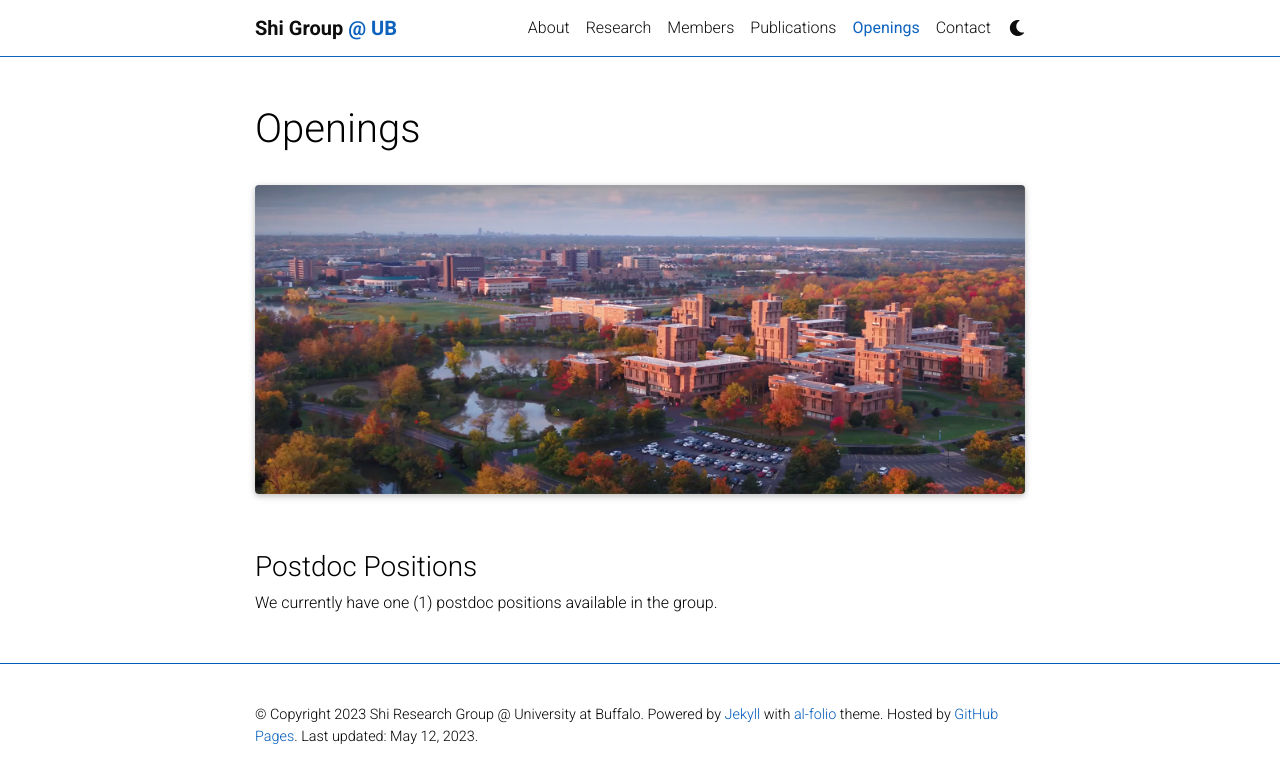
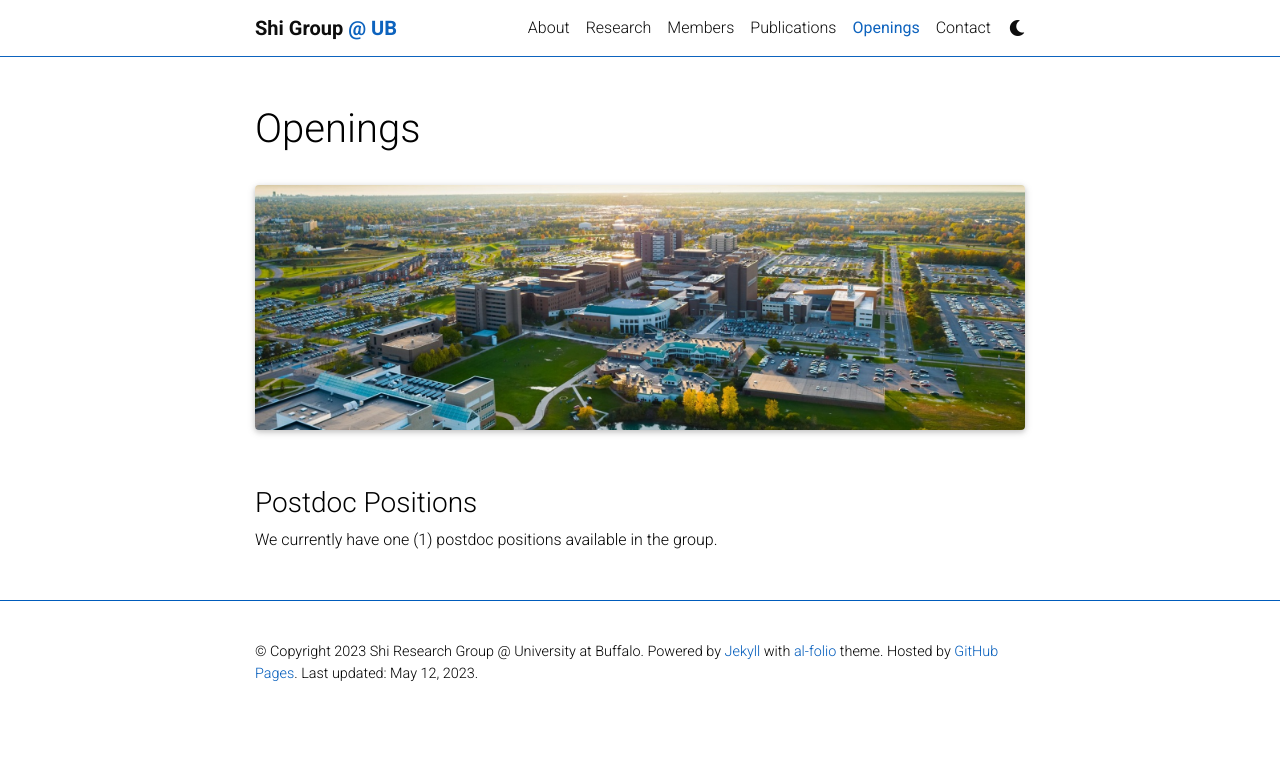
Before and after one commit to ShiResearchGroup/shiresearchgroup.github.io, a Jekyll site: the page built from _pages/openings.md, in a window 1280 px wide. Shown: the top 783 px of the page. Built offline with Jekyll 4.4.1, drawn with Linux system fonts in a browser that asks for light colours; full-size pictures stand in for the smaller copies a plugin makes; comment, search, counter and statistics services are not loaded; a style sheet for code colours, icons or effects is not loaded.

Commit message:
Update openings.md

```diff
--- a/_pages/openings.md
+++ b/_pages/openings.md
@@ -8,7 +8,7 @@
 ---
 <div class="row">
     <div class="col-sm mt-3 mt-md-0">
-        {% include figure.html path="assets/img/ub_campus_3.jpg" title="UB Campus" class="img-fluid rounded z-depth-1" %}
+        {% include figure.html path="assets/img/ub_campus_2.jpg" title="UB Campus" class="img-fluid rounded z-depth-1" %}
     </div>
 </div>
 <br>
```
